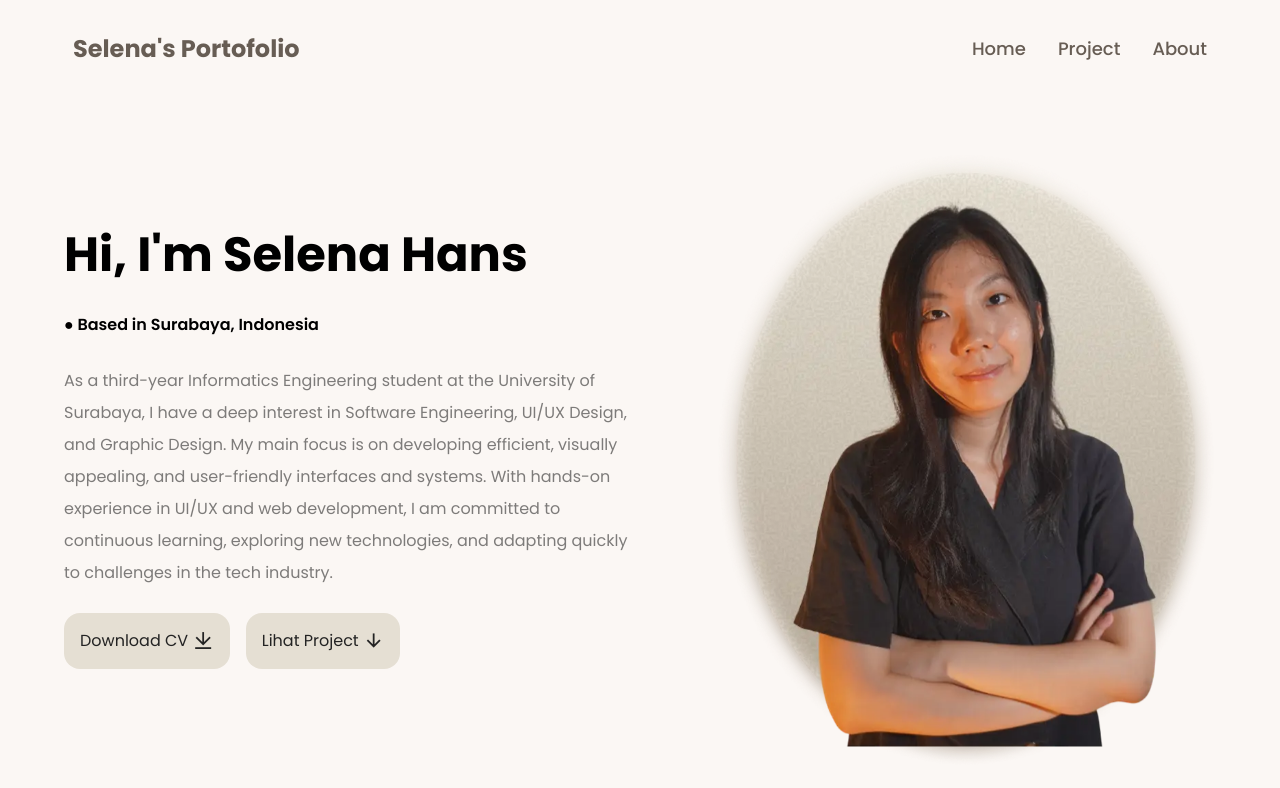
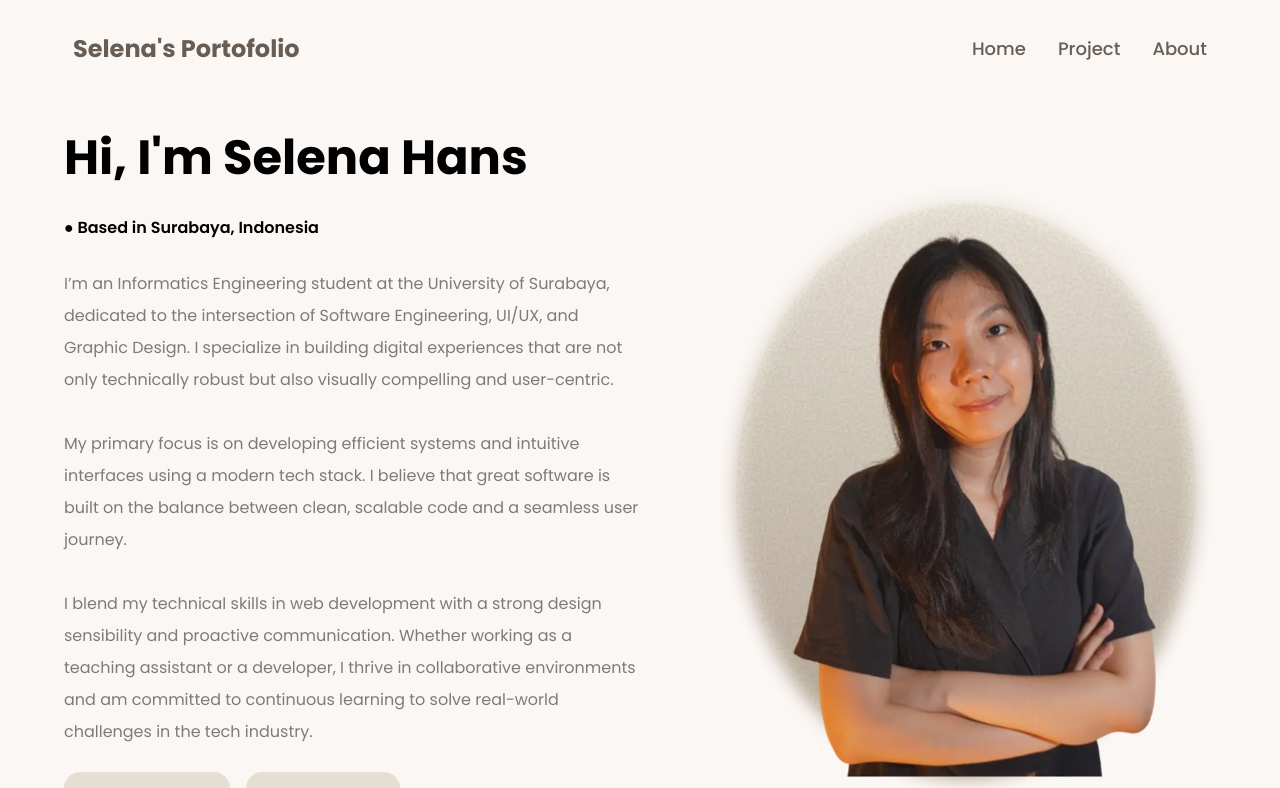
Before and after one commit to selenahans/portofolio, a React (Vite) app in the folder portofolio/: page /about in a window 1280 px wide. Shown: the top 788 px of the page. Built offline with nearby package versions, Linux system fonts and the light colour scheme.

Commit message:
ubah about

```diff
--- a/portofolio/src/pages/About.tsx
+++ b/portofolio/src/pages/About.tsx
@@ -129,14 +129,23 @@ const About = () => {
           <p className="text-base/loose mb-6 font-semibold">
             ● Based in Surabaya, Indonesia
           </p>
-          <p className="text-base/loose mb-6 opacity-50">
-            As a third-year Informatics Engineering student at the University of
-            Surabaya, I have a deep interest in Software Engineering, UI/UX
-            Design, and Graphic Design. My main focus is on developing
-            efficient, visually appealing, and user-friendly interfaces and
-            systems. With hands-on experience in UI/UX and web development, I am
-            committed to continuous learning, exploring new technologies, and
-            adapting quickly to challenges in the tech industry.
+          <p className="text-base/loose mb-6 opacity-50 whitespace-pre-line">
+            I’m an Informatics Engineering student at the University of
+            Surabaya, dedicated to the intersection of Software Engineering,
+            UI/UX, and Graphic Design. I specialize in building digital
+            experiences that are not only technically robust but also visually
+            compelling and user-centric. <br /><br />
+
+            My primary focus is on developing
+            efficient systems and intuitive interfaces using a modern tech
+            stack. I believe that great software is built on the balance between
+            clean, scalable code and a seamless user journey. <br /><br />
+
+            I blend my technical skills in web development with a strong design sensibility
+            and proactive communication. Whether working as a teaching assistant
+            or a developer, I thrive in collaborative environments and am
+            committed to continuous learning to solve real-world challenges in
+            the tech industry.
           </p>
           <div className="flex items-center sm:gap-4 gap-2">
             <a
--- a/portofolio/src/pages/Home.tsx
+++ b/portofolio/src/pages/Home.tsx
@@ -25,13 +25,10 @@ const Home = () => {
             ● Based in Surabaya, Indonesia
           </p>
           <p className="text-base/loose mb-6 opacity-50">
-            As a third-year Informatics Engineering student at the University of
-            Surabaya, I have a deep interest in Software Engineering, UI/UX
-            Design, and Graphic Design. My main focus is on developing
-            efficient, visually appealing, and user-friendly interfaces and
-            systems. With hands-on experience in UI/UX and web development, I am
-            committed to continuous learning, exploring new technologies, and
-            adapting quickly to challenges in the tech industry.
+            Informatics Engineering student at University of Surabaya with a
+            passion for Software Engineering, UI/UX, and Graphic Design. I focus
+            on building efficient, user-friendly systems and interfaces through
+            continuous learning and tech exploration.
           </p>
           <div className="flex items-center sm:gap-4 gap-2">
             <a
```
Also changed, not shown: portofolio/public/assets/experience/logoUbaya200.webp (renamed from portofolio/public/assets/experience/ubaya.webp).
